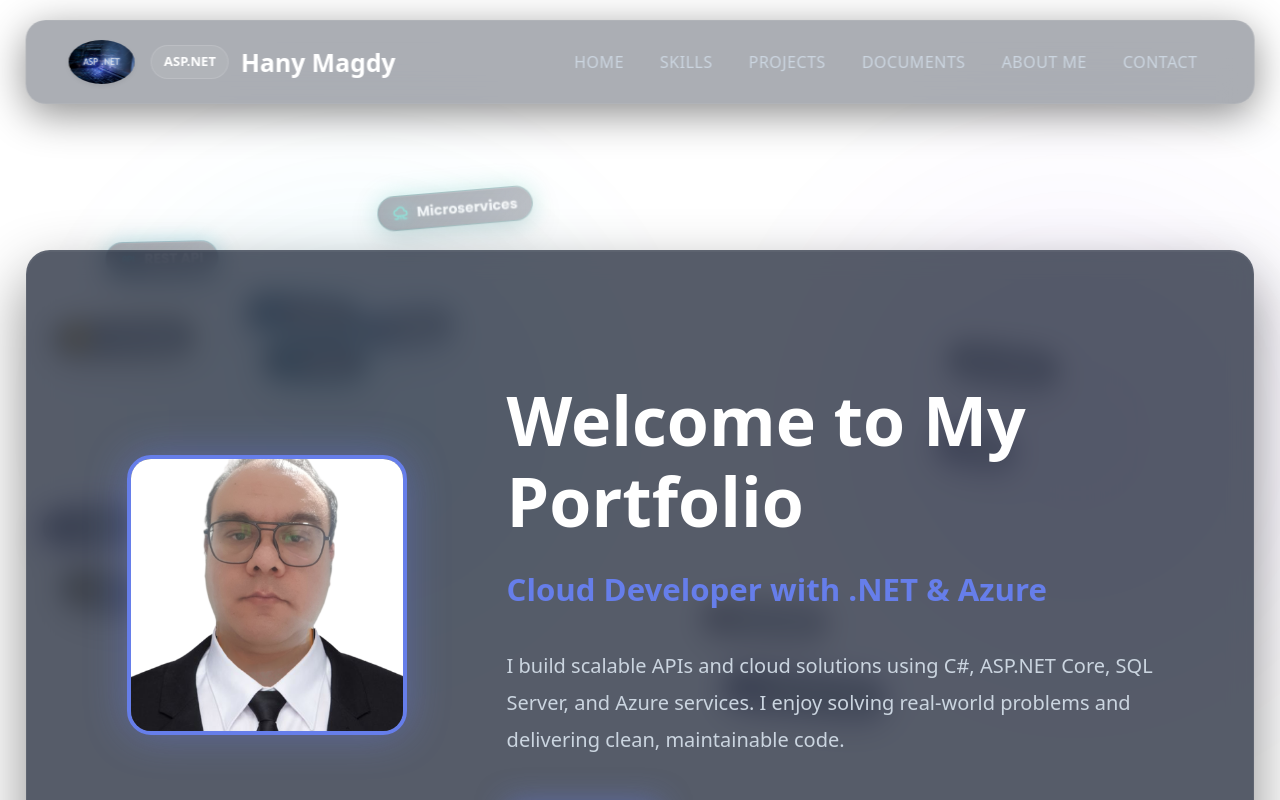
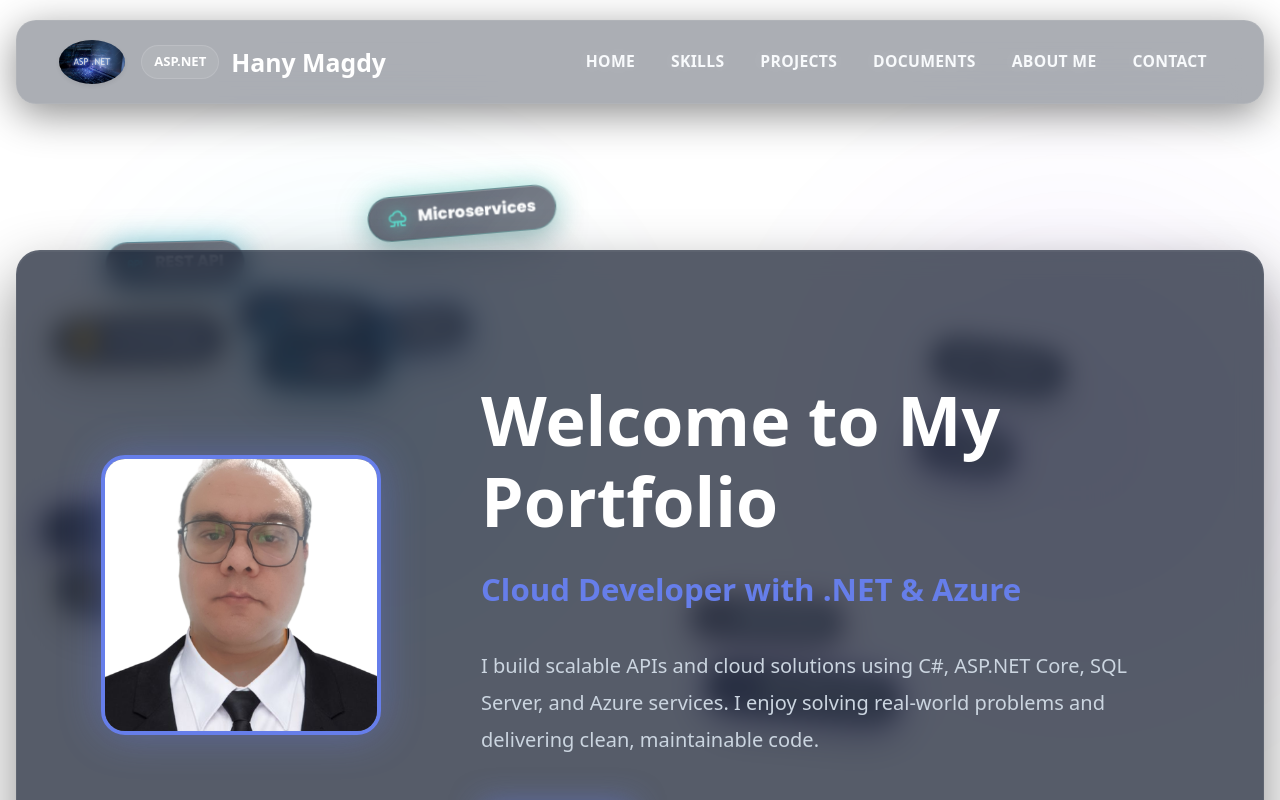
Before and after one commit to HanyMagdy-cloud/hany-portfolio, a React (Vite) app: page / in a window 1280 px wide. Shown: the top 800 px of the page. Built offline with nearby package versions, Linux system fonts and the light colour scheme.

Commit message:
Refine layout width and UI readability

```diff
--- a/src/components/about/about.css
+++ b/src/components/about/about.css
@@ -10,12 +10,12 @@
 .about {
   background: #0f172a;
   border-radius: 24px;
-  padding: 100px 72px;
+  padding: 100px 64px;
   border: 1px solid #1e293b;
   margin: 60px auto;
   display: flex;
   gap: 80px;
-  width: min(1800px, 96%);
+  width: min(2000px, calc(100% - 32px));
   box-shadow: 0 20px 60px rgba(0,0,0,0.35);
 }
 
--- a/src/components/background/BackgroundSkills.jsx
+++ b/src/components/background/BackgroundSkills.jsx
@@ -29,8 +29,8 @@ function createParticle(index, width, height, isMobile) {
   const depth = randomBetween(0.45, 1);
   const speed = randomBetween(isMobile ? 0.1 : 0.14, isMobile ? 0.22 : 0.34) * depth;
   const angle = randomBetween(0, Math.PI * 2);
-  const tagWidth = isMobile ? 110 : 150;
-  const tagHeight = isMobile ? 36 : 44;
+  const tagWidth = isMobile ? 124 : 172;
+  const tagHeight = isMobile ? 40 : 50;
 
   return {
     x: randomBetween(24, Math.max(48, width - tagWidth - 24)),
@@ -197,7 +197,7 @@ export default function BackgroundSkills({
         }
 
         const scale = 0.78 + particle.depth * 0.28;
-        element.style.opacity = `${0.28 + particle.depth * 0.34}`;
+        element.style.opacity = `${0.52 + particle.depth * 0.36}`;
         element.style.transform = `translate3d(${particle.x}px, ${particle.y}px, 0) rotate(${particle.rotation}deg) scale(${scale})`;
       });
 
--- a/src/components/background/backgroundSkills.css
+++ b/src/components/background/backgroundSkills.css
@@ -34,36 +34,36 @@
 }
 
 .background-skill {
-  --skill-glow: rgba(96, 165, 250, 0.34);
+  --skill-glow: rgba(96, 165, 250, 0.48);
   --skill-icon: #93c5fd;
-  --skill-border: rgba(147, 197, 253, 0.24);
+  --skill-border: rgba(147, 197, 253, 0.36);
 
   position: absolute;
   left: 0;
   top: 0;
   display: inline-flex;
   align-items: center;
-  gap: 9px;
+  gap: 11px;
   min-width: max-content;
-  padding: 9px 15px;
+  padding: 12px 20px;
   border-radius: 999px;
-  color: rgba(248, 250, 252, 0.92);
+  color: rgba(255, 255, 255, 0.98);
   background:
-    linear-gradient(135deg, rgba(15, 23, 42, 0.54), rgba(30, 41, 59, 0.28)),
-    rgba(15, 23, 42, 0.36);
+    linear-gradient(135deg, rgba(15, 23, 42, 0.72), rgba(30, 41, 59, 0.46)),
+    rgba(15, 23, 42, 0.55);
   border: 1px solid var(--skill-border);
   box-shadow:
-    0 10px 30px rgba(2, 6, 23, 0.22),
-    0 0 22px var(--skill-glow),
-    inset 0 1px 0 rgba(255, 255, 255, 0.12);
+    0 14px 34px rgba(2, 6, 23, 0.3),
+    0 0 30px var(--skill-glow),
+    inset 0 1px 0 rgba(255, 255, 255, 0.18);
   backdrop-filter: blur(14px) saturate(145%);
   -webkit-backdrop-filter: blur(14px) saturate(145%);
   font-family: "Poppins", sans-serif;
-  font-size: 0.9rem;
-  font-weight: 700;
+  font-size: 1.04rem;
+  font-weight: 800;
   line-height: 1;
   letter-spacing: 0;
-  text-shadow: 0 0 16px rgba(255, 255, 255, 0.1);
+  text-shadow: 0 0 18px rgba(255, 255, 255, 0.18);
   user-select: none;
   will-change: transform, opacity;
 }
@@ -81,8 +81,8 @@
 .background-skill svg {
   position: relative;
   z-index: 1;
-  width: 1.1em;
-  height: 1.1em;
+  width: 1.18em;
+  height: 1.18em;
   color: var(--skill-icon);
   filter: drop-shadow(0 0 8px var(--skill-icon));
   flex: 0 0 auto;
@@ -96,19 +96,19 @@
 
 .background-skill--azure,
 .background-skill--blue {
-  --skill-glow: rgba(59, 130, 246, 0.42);
+  --skill-glow: rgba(59, 130, 246, 0.58);
   --skill-icon: #60a5fa;
   --skill-border: rgba(96, 165, 250, 0.3);
 }
 
 .background-skill--cyan {
-  --skill-glow: rgba(34, 211, 238, 0.42);
+  --skill-glow: rgba(34, 211, 238, 0.58);
   --skill-icon: #22d3ee;
   --skill-border: rgba(34, 211, 238, 0.3);
 }
 
 .background-skill--teal {
-  --skill-glow: rgba(45, 212, 191, 0.38);
+  --skill-glow: rgba(45, 212, 191, 0.52);
   --skill-icon: #2dd4bf;
   --skill-border: rgba(45, 212, 191, 0.28);
 }
@@ -116,26 +116,26 @@
 .background-skill--purple,
 .background-skill--violet,
 .background-skill--indigo {
-  --skill-glow: rgba(139, 92, 246, 0.44);
+  --skill-glow: rgba(139, 92, 246, 0.6);
   --skill-icon: #a78bfa;
   --skill-border: rgba(167, 139, 250, 0.3);
 }
 
 .background-skill--rose {
-  --skill-glow: rgba(244, 114, 182, 0.3);
+  --skill-glow: rgba(244, 114, 182, 0.44);
   --skill-icon: #fb7185;
   --skill-border: rgba(251, 113, 133, 0.24);
 }
 
 .background-skill--sky {
-  --skill-glow: rgba(14, 165, 233, 0.44);
+  --skill-glow: rgba(14, 165, 233, 0.6);
   --skill-icon: #38bdf8;
   --skill-border: rgba(56, 189, 248, 0.3);
 }
 
 .background-skill--amber,
 .background-skill--orange {
-  --skill-glow: rgba(251, 191, 36, 0.25);
+  --skill-glow: rgba(251, 191, 36, 0.38);
   --skill-icon: #fbbf24;
   --skill-border: rgba(251, 191, 36, 0.22);
 }
@@ -147,7 +147,7 @@
 }
 
 .background-skill--neutral {
-  --skill-glow: rgba(226, 232, 240, 0.22);
+  --skill-glow: rgba(226, 232, 240, 0.34);
   --skill-icon: #e2e8f0;
   --skill-border: rgba(226, 232, 240, 0.18);
 }
@@ -158,9 +158,9 @@
   }
 
   .background-skill {
-    gap: 7px;
-    padding: 7px 12px;
-    font-size: 0.76rem;
+    gap: 8px;
+    padding: 8px 13px;
+    font-size: 0.82rem;
     box-shadow:
       0 8px 20px rgba(2, 6, 23, 0.18),
       0 0 16px var(--skill-glow),
--- a/src/components/documents/documents.css
+++ b/src/components/documents/documents.css
@@ -7,12 +7,12 @@
 
 /* big dark panel */
 .documents-shell {
-  width: min(1800px, 96%);
+  width: min(2000px, calc(100% - 32px));
   margin: 60px auto;
   background: #0f172a;
   border: 1px solid #1e293b;
   border-radius: 28px;
-  padding: 100px 72px;
+  padding: 100px 64px;
   box-shadow: 0 20px 60px rgba(0, 0, 0, 0.35);
 }
 
--- a/src/components/footer/footer.css
+++ b/src/components/footer/footer.css
@@ -7,12 +7,12 @@
 
 /* big dark panel */
 .footer-shell{
-  width: min(1800px, 96%);
+  width: min(2000px, calc(100% - 32px));
   margin: 60px auto;
   background: #0f172a;
   border: 1px solid #1e293b;
   border-radius: 28px;
-  padding: 100px 72px;
+  padding: 100px 64px;
   box-shadow: 0 20px 60px rgba(0,0,0,0.35);
 }
 
--- a/src/components/home/home.css
+++ b/src/components/home/home.css
@@ -13,7 +13,7 @@
   display: flex;
   align-items: center;
   gap: 100px;
-  padding: 120px 100px;
+  padding: 120px 84px;
   background: rgba(15, 23, 42, 0.7);
   backdrop-filter: blur(12px);
   -webkit-backdrop-filter: blur(12px);
@@ -21,7 +21,7 @@
   border-radius: 24px;
   margin: 60px auto;
   min-height: calc(100vh - 80px);
-  width: min(1800px, 96%);
+  width: min(2000px, calc(100% - 32px));
   box-shadow:
     0 25px 60px rgba(0, 0, 0, 0.45),
     inset 0 1px 1px rgba(255, 255, 255, 0.05);
--- a/src/components/nav/nav.css
+++ b/src/components/nav/nav.css
@@ -14,7 +14,7 @@ body {
   left: 50%;
   transform: translateX(-50%);
 
-  width: min(1800px, 96%);
+  width: min(2000px, calc(100% - 32px));
   padding: 16px 24px;
   border-radius: 20px;
 
@@ -84,16 +84,18 @@ body {
 ======================= */
 
 .custom-link {
-  color: #cbd5e0 !important;
-  font-weight: 600;
-  letter-spacing: 0.5px;
+  color: #f8fafc !important;
+  font-size: 1rem !important;
+  font-weight: 800 !important;
+  letter-spacing: 0.3px;
   text-transform: uppercase;
 
   padding: 10px 22px !important;
   border-radius: 10px;
 
   position: relative;
-  transition: all 0.25s ease;
+  text-shadow: 0 0 14px rgba(255, 255, 255, 0.16);
+  transition: color 0.25s ease, background-color 0.25s ease, box-shadow 0.25s ease, transform 0.25s ease;
 }
 
 /* Underline animation */
@@ -112,7 +114,9 @@ body {
 
 .custom-link:hover {
   color: #ffffff !important;
-  background: rgba(255, 255, 255, 0.08);
+  background: rgba(18, 183, 234, 0.14);
+  box-shadow: inset 0 0 0 1px rgba(18, 183, 234, 0.22), 0 0 18px rgba(18, 183, 234, 0.2);
+  transform: translateY(-1px);
 }
 
 .custom-link:hover::after {
@@ -122,7 +126,7 @@ body {
 /* Active link */
 .custom-link.active {
   color: #ffffff !important;
-  background: rgba(255, 255, 255, 0.12);
+  background: rgba(18, 183, 234, 0.16);
 }
 
 .custom-link.active::after {
@@ -197,7 +201,8 @@ body {
 
   .custom-link {
     padding: 10px 14px !important;
-    font-size: 0.9rem;
+    font-size: 0.98rem !important;
+    font-weight: 800 !important;
   }
 }
 
--- a/src/components/projects/projects.css
+++ b/src/components/projects/projects.css
@@ -16,14 +16,14 @@
 
 /* Core Container Panel */
 .projects-shell {
-  width: min(1800px, 96%);
+  width: min(2000px, calc(100% - 32px));
   margin: 0 auto;
   background: rgba(15, 23, 42, 0.45);
   backdrop-filter: blur(20px);
   -webkit-backdrop-filter: blur(20px);
   border: 1px solid rgba(255, 255, 255, 0.05);
   border-radius: 32px;
-  padding: 100px 72px;
+  padding: 100px 64px;
   box-shadow:
     0 30px 70px rgba(0, 0, 0, 0.5),
     inset 0 1px 0 rgba(255, 255, 255, 0.03);
--- a/src/components/skills/skills.css
+++ b/src/components/skills/skills.css
@@ -16,14 +16,14 @@
 
 /* Symmetrical Core Content Shell */
 .skills-shell {
-  width: min(1800px, 96%);
+  width: min(2000px, calc(100% - 32px));
   margin: 0 auto;
   background: rgba(15, 23, 42, 0.45);
   backdrop-filter: blur(20px);
   -webkit-backdrop-filter: blur(20px);
   border: 1px solid rgba(255, 255, 255, 0.05);
   border-radius: 32px;
-  padding: 100px 72px;
+  padding: 100px 64px;
   box-shadow:
     0 30px 70px rgba(0, 0, 0, 0.5),
     inset 0 1px 0 rgba(255, 255, 255, 0.03);
```
